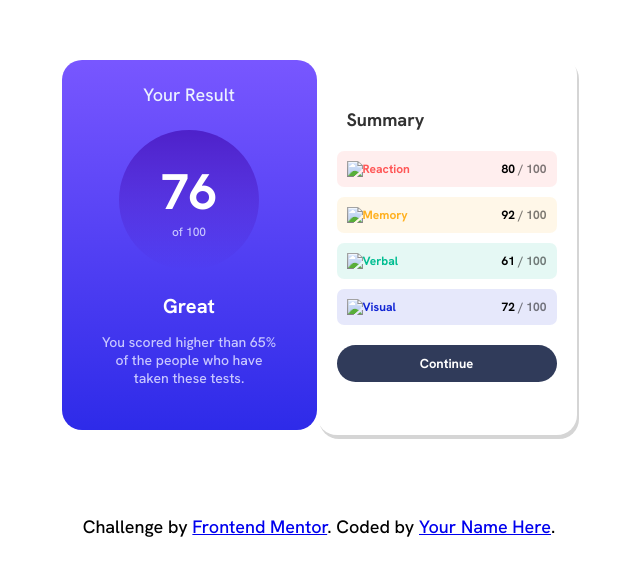
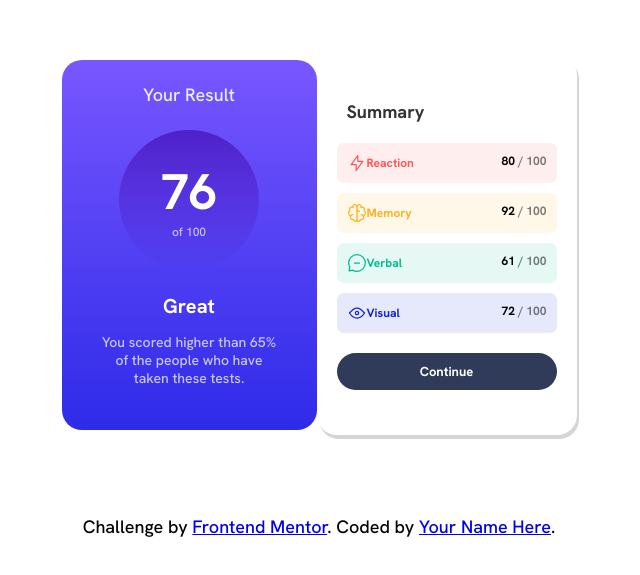
Before and after one commit to sarthakdixit2003/Result-Summary-Component, a plain HTML site: page index.html in a window 1280 px wide. Shown: the part 145-720 px from the top of the page, without its empty margins (321-961 px from the left). Drawn offline with Linux system fonts and the light colour scheme; the site is published under a folder, as on GitHub Pages, so addresses that start at the root find nothing.

Commit message:
Update index.html

```diff
--- a/index.html
+++ b/index.html
@@ -38,28 +38,28 @@
       <div class = "mid-section">
         <div class = "score-panel bg--red">
           <div class = "flex-box">
-            <img src = "/assets/images/icon-reaction.svg">
+            <img src = "./assets/images/icon-reaction.svg">
             <div class = "score-title  bg-red-font">Reaction</div>
           </div>
           <div class = "score">80<span class = "bg-grey-font"> / 100</span></div>
         </div>
         <div class = "score-panel bg--yellow">
           <div class = "flex-box">
-            <img src = "/assets/images/icon-memory.svg">
+            <img src = "./assets/images/icon-memory.svg">
             <div class = "score-title  bg-yellow-font">Memory</div>
           </div>
           <div class = "score">92<span class = "bg-grey-font"> / 100</span></div>
         </div>
         <div class = "score-panel bg--green">
           <div class = "flex-box">
-            <img src = "/assets/images/icon-verbal.svg">
+            <img src = "./assets/images/icon-verbal.svg">
             <div class = "score-title bg-green-font">Verbal</div>
           </div>
           <div class = "score">61<span class = "bg-grey-font"> / 100</span></div>
         </div>
         <div class = "score-panel bg--blue">
           <div class = "flex-box">
-            <img src = "/assets/images/icon-visual.svg">
+            <img src = "./assets/images/icon-visual.svg">
             <div class = "score-title bg-blue-font">Visual</div>
           </div>
           <div class = "score">72<span class = "bg-grey-font"> / 100</span></div>
```
